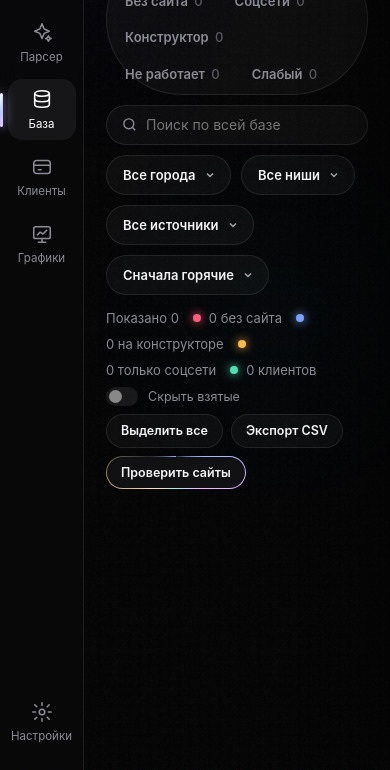
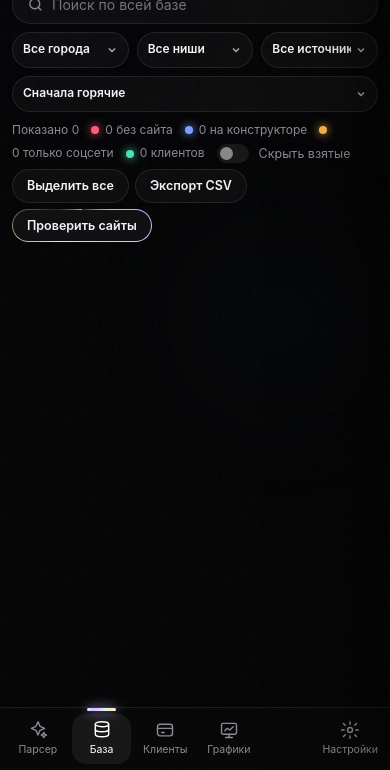
Before and after one commit to Scandal099/leadhunter, a website: page public/index.html in a window 390 px wide. Shown: the part 74-844 px from the top of the page. Drawn offline with Linux system fonts and the light colour scheme; no server answers.

Commit message:
Adapt topbar, tabs, and navigation for mobile screens

```diff
--- a/public/style.css
+++ b/public/style.css
@@ -305,3 +305,37 @@ a.src:hover { border-color: #fff; box-shadow: 0 0 10px #ffffff55; }
   .parser-grid { grid-template-columns: 1fr; }
   .kanban { grid-template-columns: 1fr 1fr; }
 }
+
+@media (max-width: 720px) {
+  .app { flex-direction: column-reverse; height: 100dvh; }
+  .sidebar {
+    width: 100%; flex-direction: row; justify-content: space-around; gap: 4px;
+    padding: 6px 8px calc(6px + env(safe-area-inset-bottom, 0px));
+    border-right: 0; border-top: 1px solid var(--line);
+  }
+  .logo { display: none; }
+  .nav-btn { width: auto; flex: 1; padding: 6px 4px; font-size: 10.5px; gap: 3px; }
+  .nav-btn svg { width: 20px; height: 20px; }
+  .nav-btn.active::before { left: 25%; right: 25%; top: -6px; bottom: auto; width: auto; height: 3px; }
+
+  .view { padding: 12px 12px 20px; }
+  .topbar { gap: 8px; margin-bottom: 10px; }
+  .topbar .title { font-size: 21px; }
+  .tabs {
+    width: 100%; border-radius: 999px; flex-wrap: nowrap;
+    overflow-x: auto; scrollbar-width: none; -webkit-overflow-scrolling: touch;
+  }
+  .tabs::-webkit-scrollbar { display: none; }
+  .tab { flex: none; padding: 6px 12px; font-size: 12.5px; }
+  .search { flex: 1 1 100%; min-width: 0; height: 38px; }
+  .topbar select { flex: 1 1 calc(33% - 6px); min-width: 96px; height: 36px; font-size: 12px; padding: 0 26px 0 10px; background-position: right 10px center; }
+
+  .statline { gap: 6px; font-size: 12px; }
+  .statline .grow { display: none; }
+  .grid { grid-template-columns: 1fr; }
+  .kanban { grid-template-columns: 1fr; }
+  .bulkbar { flex-wrap: wrap; top: -12px; }
+  .bar { grid-template-columns: 95px 1fr 38px; }
+  .drawer { padding: 0; }
+  .drawer-inner { border-radius: 0; padding: 16px; }
+}
```
Also changed, not shown: public/index.html (+1 -1 lines).
